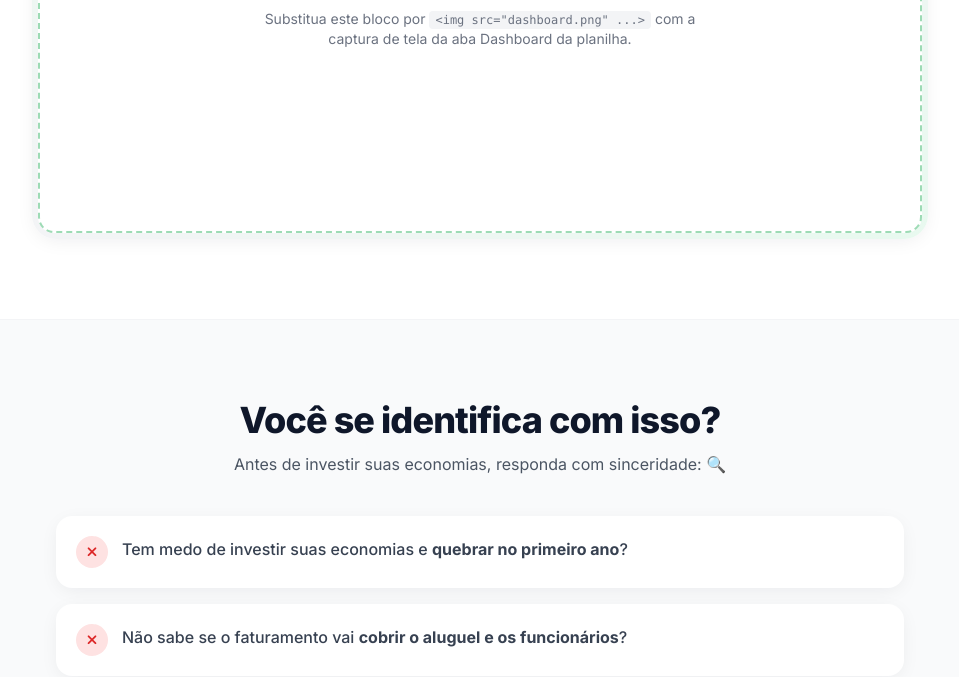
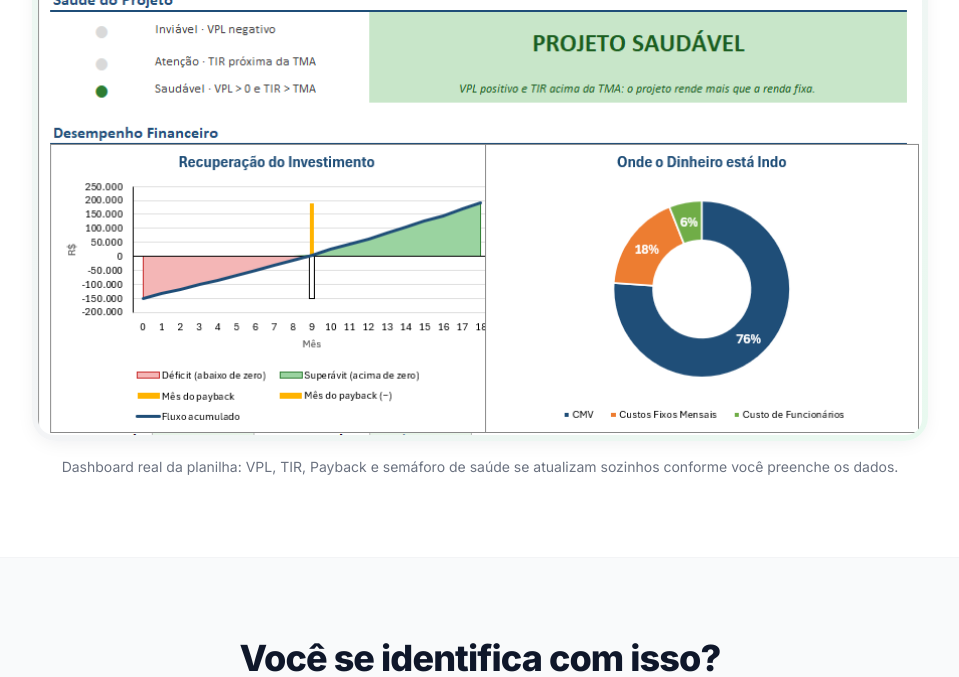
Before and after one commit to JojoZorg/landing-page-planilha, a plain HTML site: page index.html in a window 1280 px wide. Shown: the part 951-1628 px from the top of the page, without its empty margins (160-1119 px from the left). Drawn offline with nearby package versions, Linux system fonts and the light colour scheme.

Commit message:
feat: adiciona print real do Dashboard no hero
Co-authored-by: JojoZorg <JojoZorg@users.noreply.github.com>

```diff
--- a/index.html
+++ b/index.html
@@ -88,18 +88,19 @@
           </div>
         </div>
 
-        <!-- Mockup: substitua este bloco pelo print do Dashboard da planilha -->
+        <!-- Print do Dashboard da planilha -->
         <div class="mt-12 w-full max-w-4xl">
           <div class="rounded-3xl p-1.5 bg-gradient-to-br from-brand-light via-gray-100 to-brand-light shadow-card">
-            <div class="border-2 border-dashed border-brand/40 rounded-2xl bg-white aspect-video flex flex-col items-center justify-center gap-3 p-6 text-center">
-              <i class="fa-regular fa-image text-4xl text-brand/60"></i>
-              <p class="font-bold text-gray-700">Espaço reservado para o print do Dashboard</p>
-              <p class="text-sm text-gray-500 max-w-md">
-                Substitua este bloco por <code class="bg-gray-100 px-1.5 py-0.5 rounded text-xs">&lt;img src="dashboard.png" ...&gt;</code>
-                com a captura de tela da aba Dashboard da planilha.
-              </p>
+            <div class="rounded-2xl bg-white overflow-hidden">
+              <img src="images/dashboard.png"
+                   alt="Dashboard da planilha de viabilidade econômico-financeira mostrando VPL de R$ 155.581, TIR anual de 205%, payback em 9 meses, margem bruta média de 39,3%, semáforo de saúde verde e gráficos de recuperação do investimento"
+                   width="878" height="694"
+                   class="w-full h-auto block" />
             </div>
           </div>
+          <p class="mt-4 text-sm text-gray-500 text-center">
+            Dashboard real da planilha: VPL, TIR, Payback e semáforo de saúde se atualizam sozinhos conforme você preenche os dados.
+          </p>
         </div>
       </div>
     </section>
```
Also changed, not shown: images/dashboard.png (added), 1 other file.
